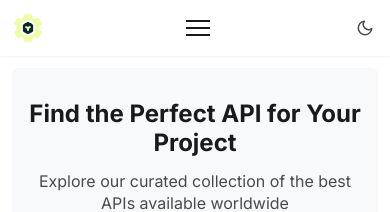
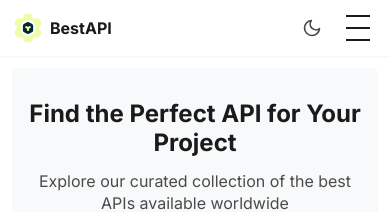
Before and after one commit to BestAPI/bestapi.github.io, a Jekyll site: the page built from index.md, in a window 390 px wide. Shown: the top 212 px of the page. Built offline with Jekyll 4.4.1, drawn with Linux system fonts in a browser that asks for light colours.

Commit message:
fix: Refactor header menu toggle for improved accessibility and styling

```diff
--- a/_includes/header.html
+++ b/_includes/header.html
@@ -6,12 +6,6 @@
     </a>
 
     <nav class="site-nav">
-      <button class="menu-toggle" aria-label="Toggle menu" aria-expanded="false">
-        <span></span>
-        <span></span>
-        <span></span>
-      </button>
-
       <ul class="nav-menu">
         <li><a href="{{ '/' | relative_url }}" {% if page.url=='/' %}class="active" {% endif %}>Home</a></li>
         <li><a href="{{ '/apis/' | relative_url }}" {% if page.url contains '/apis/' %}class="active" {% endif %}>APIs</a></li>
@@ -23,8 +17,13 @@
 
     <div class="header-actions">
       <button class="theme-toggle" id="theme-toggle" aria-label="Toggle theme">
-        <svg class="sun-icon" xmlns="http://www.w3.org/2000/svg" width="18" height="18" viewBox="0 0 24 24" fill="none" stroke="currentColor" stroke-width="2" stroke-linecap="round" stroke-linejoin="round"><circle cx="12" cy="12" r="5"></circle><line x1="12" y1="1" x2="12" y2="3"></line><line x1="12" y1="21" x2="12" y2="23"></line><line x1="4.22" y1="4.22" x2="5.64" y2="5.64"></line><line x1="18.36" y1="18.36" x2="19.78" y2="19.78"></line><line x1="1" y1="12" x2="3" y2="12"></line><line x1="21" y1="12" x2="23" y2="12"></line><line x1="4.22" y1="19.78" x2="5.64" y2="18.36"></line><line x1="18.36" y1="5.64" x2="19.78" y2="4.22"></line></svg>
-        <svg class="moon-icon" xmlns="http://www.w3.org/2000/svg" width="18" height="18" viewBox="0 0 24 24" fill="none" stroke="currentColor" stroke-width="2" stroke-linecap="round" stroke-linejoin="round"><path d="M21 12.79A9 9 0 1 1 11.21 3 7 7 0 0 0 21 12.79z"></path></svg>
+        <svg class="sun-icon" xmlns="http://www.w3.org/2000/svg" width="20" height="20" viewBox="0 0 24 24" fill="none" stroke="currentColor" stroke-width="2" stroke-linecap="round" stroke-linejoin="round"><circle cx="12" cy="12" r="5"></circle><line x1="12" y1="1" x2="12" y2="3"></line><line x1="12" y1="21" x2="12" y2="23"></line><line x1="4.22" y1="4.22" x2="5.64" y2="5.64"></line><line x1="18.36" y1="18.36" x2="19.78" y2="19.78"></line><line x1="1" y1="12" x2="3" y2="12"></line><line x1="21" y1="12" x2="23" y2="12"></line><line x1="4.22" y1="19.78" x2="5.64" y2="18.36"></line><line x1="18.36" y1="5.64" x2="19.78" y2="4.22"></line></svg>
+        <svg class="moon-icon" xmlns="http://www.w3.org/2000/svg" width="20" height="20" viewBox="0 0 24 24" fill="none" stroke="currentColor" stroke-width="2" stroke-linecap="round" stroke-linejoin="round"><path d="M21 12.79A9 9 0 1 1 11.21 3 7 7 0 0 0 21 12.79z"></path></svg>
+      </button>
+      <button class="menu-toggle" aria-label="Toggle menu" aria-expanded="false">
+        <span class="menu-toggle-bar"></span>
+        <span class="menu-toggle-bar"></span>
+        <span class="menu-toggle-bar"></span>
       </button>
     </div>
   </div>
--- a/assets/css/main.scss
+++ b/assets/css/main.scss
@@ -965,22 +965,59 @@ pre code {
 
 @media (max-width: 768px) {
   .menu-toggle {
+    display: flex;
+    flex-direction: column;
+    justify-content: center;
+    align-items: center;
+    width: 40px;
+    height: 40px;
+    background: none;
+    border: none;
+    padding: 0;
+    cursor: pointer;
+    z-index: 101;
+  }
+
+  .menu-toggle-bar {
     display: block;
+    width: 24px;
+    height: 2px;
+    background-color: var(--color-text);
+    transition: all 0.3s ease;
+    transform-origin: center;
+    margin: 3px 0;
+  }
+
+  .menu-toggle[aria-expanded="true"] .menu-toggle-bar:nth-child(1) {
+    transform: translateY(8px) rotate(45deg);
+  }
+
+  .menu-toggle[aria-expanded="true"] .menu-toggle-bar:nth-child(2) {
+    opacity: 0;
+  }
+
+  .menu-toggle[aria-expanded="true"] .menu-toggle-bar:nth-child(3) {
+    transform: translateY(-8px) rotate(-45deg);
   }
 
   .nav-menu {
-    position: absolute;
-    top: var(--header-height);
+    position: fixed;
+    top: 0;
     left: 0;
     right: 0;
+    bottom: 0;
+    background-color: var(--color-bg);
     flex-direction: column;
-    background-color: var(--color-bg);
-    padding: var(--space-2);
-    border-bottom: 1px solid var(--color-border);
+    justify-content: center;
+    align-items: center;
+    padding: var(--space-6);
     transform: translateY(-100%);
     opacity: 0;
     visibility: hidden;
-    transition: all 0.3s;
+    transition: all 0.3s ease;
+    z-index: 100;
+    margin: 0;
+    gap: var(--space-4);
   }
 
   .nav-menu.active {
@@ -989,9 +1026,24 @@ pre code {
     visibility: visible;
   }
 
+  .nav-menu li {
+    width: 100%;
+    text-align: center;
+  }
+
   .nav-menu a {
-    padding: var(--space-2) var(--space-3);
-    width: 100%;
+    display: block;
+    padding: var(--space-3) var(--space-4);
+    font-size: var(--font-size-xl);
+    color: var(--color-text);
+    border-radius: var(--border-radius);
+    transition: background-color var(--transition-fast);
+  }
+
+  .nav-menu a:hover,
+  .nav-menu a.active {
+    background-color: var(--color-bg-alt);
+    color: var(--color-primary);
   }
 
   .site-nav {
@@ -1000,6 +1052,25 @@ pre code {
 
   .header-actions {
     margin-left: auto;
+    gap: var(--space-2);
+  }
+
+  .theme-toggle {
+    width: 40px;
+    height: 40px;
+    display: flex;
+    justify-content: center;
+    align-items: center;
+    padding: 0;
+  }
+
+  .site-logo {
+    gap: var(--space-2);
+  }
+
+  .site-title {
+    display: inline-block;
+    font-size: var(--font-size-lg);
   }
 
   .search-form {
@@ -1058,10 +1129,6 @@ pre code {
     gap: var(--space-2);
   }
 
-  .site-title {
-    display: none;
-  }
-
   h1 {
     font-size: var(--font-size-3xl);
   }
```
